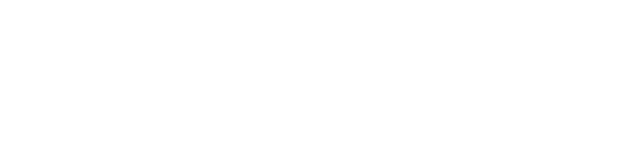
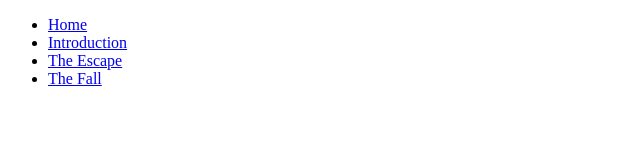
Before and after one commit to jdmar3-comp426/a01-officialmsu, a website: page escape.html in a window 1280 px wide. Shown: the whole page, without its empty margins (0-640 px from the left). Drawn offline with Linux system fonts and the light colour scheme.

Commit message:
add navigation

```diff
--- a/escape.html
+++ b/escape.html
@@ -6,6 +6,13 @@
         <title>Daedalus and Icarus - The Escape</title>
     </head>
     <body>
-
+        <div id="navigation">
+            <ul>
+                <li><a href="index.html">Home</a></li>
+                <li><a href="introduction.html">Introduction</a></li>
+                <li><a href="escape.html">The Escape</a></li>
+                <li><a href="thefall.html">The Fall</a></li>
+            </ul>
+        </div>
     </body>
 </html>
```
Also changed, not shown: index.html (+8 -1 lines), introduction.html (+8 -1 lines), thefall.html (+8 -1 lines).
